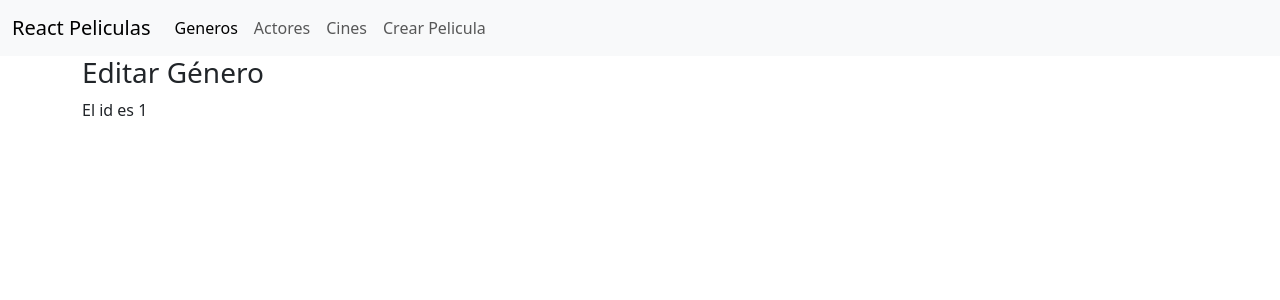
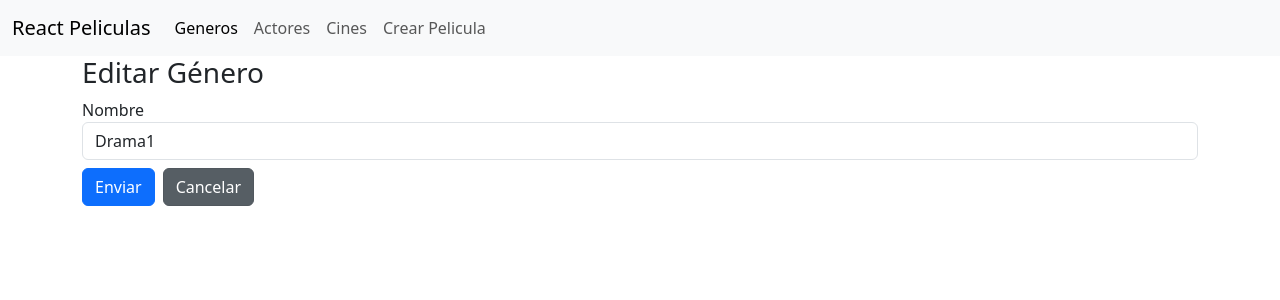
Before and after one commit to Jager1026/Peliculas, a React (Vite) app: page /generos/editar/1 in a window 1280 px wide. Shown: the top 300 px of the page. Built offline with nearby package versions, Linux system fonts and the light colour scheme.

Commit message:
editar Genero agregado

```diff
--- a/src/features/generos/componentes/CrearGenero.tsx
+++ b/src/features/generos/componentes/CrearGenero.tsx
@@ -1,47 +1,22 @@
-import { NavLink } from "react-router";
-import Boton from "../../../componentes/Boton";
-import { useForm, type SubmitHandler } from "react-hook-form";
-import * as yup from "yup";
-import { yupResolver } from "@hookform/resolvers/yup";
-import { primeraLetraMayuscula } from "../../../validaciones/Validaciones";
+import { type SubmitHandler } from "react-hook-form";
+import type GeneroCreacion from "../modelos/GeneroCreacion.model";
+import FormularioGenero from "./FormularioGenero";
 
-export default function CrearGenero(){
+export default function CrearGenero() {
 
-    const {register,
-        handleSubmit,
-        formState:{errors, isValid, isSubmitting}
-    } = useForm<FormType>({
-        resolver: yupResolver(reglasDeValidacion),
-        mode:'onChange'
-    });
-    const onSubmit: SubmitHandler<FormType> = async (data) => {
-       await new Promise(resolve => setTimeout(resolve,2000));
-       console.log(data);
+
+
+    const onSubmit: SubmitHandler<GeneroCreacion> = async (data) => {
+        console.log('Creando el genero...')
+        await new Promise(resolve => setTimeout(resolve, 2000));
+        console.log(data);
     }
 
     return (
         <>
-        <h3>Crear Género</h3>
-        <form onSubmit={handleSubmit(onSubmit)}>
-            <div className="form-group">
-                <label htmlFor="nombre">Nombre</label>
-                <input autoComplete="off" className="form-control" {...register('nombre')}/>
-                {errors.nombre && <p className="error">{errors.nombre.message}</p>}
-            </div>
-            <div className="mt-2">
-                <Boton type='submit' disabled={!isValid || isSubmitting}>{isSubmitting?'Enviando...': 'Enviar'}</Boton>
-                <NavLink to="/generos" className="btn btn-secondary ms-2">Cancelar</NavLink>
-            </div>
-        </form>
+            <h3>Crear Género</h3>
+            <FormularioGenero onSubmit={onSubmit} />
         </>
 
     )
 }
-
-interface FormType{
-    nombre: string;
-}
-
-const reglasDeValidacion = yup.object({
-    nombre: yup.string().required('El nombre es obligatorio').test(primeraLetraMayuscula())
-})
--- a/src/features/generos/componentes/EditarGenero.tsx
+++ b/src/features/generos/componentes/EditarGenero.tsx
@@ -1,11 +1,32 @@
+import { useEffect, useState } from "react";
 import { useParams } from "react-router"
+import type GeneroCreacion from "../modelos/GeneroCreacion.model";
+import FormularioGenero from "./FormularioGenero";
+import type { SubmitHandler } from "react-hook-form";
+import Cargando from "../../../componentes/Cargando";
 
 export default function EditarGenero() {
+
     const { id } = useParams();
+    const [modelo, setModelo] = useState<GeneroCreacion | undefined>(undefined);
+
+    useEffect(() => {
+        const timerId = setTimeout(() => {
+                setModelo({nombre:'Drama' + id})
+        }, 1000);
+        return () => clearTimeout(timerId)
+    }, [id])
+
+        const onSubmit: SubmitHandler<GeneroCreacion> = async (data) => {
+            console.log('Editando el genero...')
+            await new Promise(resolve => setTimeout(resolve, 2000));
+            console.log(data);
+        }
+
     return (
         <>
             <h3>Editar Género</h3>
-            <p>El id es {id}</p>
+            {modelo ? <FormularioGenero modelo={modelo} onSubmit={onSubmit}/>:<Cargando/>}
         </>
     )
 }
--- /dev/null
+++ b/src/features/generos/componentes/FormularioGenero.tsx
@@ -0,0 +1,42 @@
+import { useForm, type SubmitHandler } from "react-hook-form";
+import type GeneroCreacion from "../modelos/GeneroCreacion.model";
+import * as yup from "yup";
+import { yupResolver } from "@hookform/resolvers/yup";
+import { NavLink } from "react-router";
+import Boton from "../../../componentes/Boton";
+import { primeraLetraMayuscula } from "../../../validaciones/Validaciones";
+
+export default function FormularioGenero(props: FormularioGeneroProps) {
+    const { register,
+        handleSubmit,
+        formState: { errors, isValid, isSubmitting }
+    } = useForm<GeneroCreacion>({
+        resolver: yupResolver(reglasDeValidacion),
+        mode: 'onChange',
+        defaultValues: props.modelo ?? {nombre: ''}
+    });
+    return (
+        <>
+            <form onSubmit={handleSubmit(props.onSubmit)}>
+                <div className="form-group">
+                    <label htmlFor="nombre">Nombre</label>
+                    <input autoComplete="off" className="form-control" {...register('nombre')} />
+                    {errors.nombre && <p className="error">{errors.nombre.message}</p>}
+                </div>
+                <div className="mt-2">
+                    <Boton type='submit' disabled={!isValid || isSubmitting}>{isSubmitting ? 'Enviando...' : 'Enviar'}</Boton>
+                    <NavLink to="/generos" className="btn btn-secondary ms-2">Cancelar</NavLink>
+                </div>
+            </form>
+        </>
+    )
+}
+
+interface FormularioGeneroProps {
+    modelo?: GeneroCreacion;
+    onSubmit: SubmitHandler<GeneroCreacion>
+}
+
+const reglasDeValidacion = yup.object({
+    nombre: yup.string().required('El nombre es obligatorio').test(primeraLetraMayuscula())
+})
--- /dev/null
+++ b/src/features/generos/modelos/GeneroCreacion.model.ts
@@ -0,0 +1,3 @@
+export default interface GeneroCreacion {
+    nombre: string
+}
```
